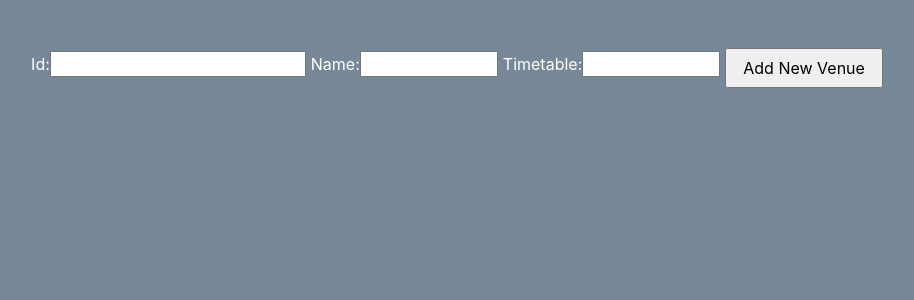
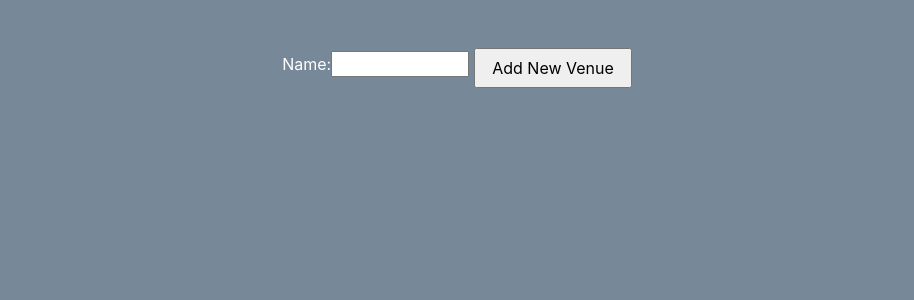
Before and after one commit to MAIsmail1/Action_FrontEnd, a React (Create React App) app: page /employee-login/add-venue in a window 1280 px wide. Shown: the top 300 px of the page, without its empty margins (183-1097 px from the left). Built offline with nearby package versions, Linux system fonts and the light colour scheme.

Commit message:
add new venue

```diff
--- a/src/App.css
+++ b/src/App.css
@@ -426,3 +426,8 @@ select {
   color: white;
   box-shadow: 0 4px 8px 0 rgba(165, 162, 162, 0.2), 0 6px 20px 0 rgba(0, 0, 0, 0.19);
 }
+
+.venue-button{
+  text-align: center;
+
+}
--- a/src/components/managementPage/EditButton.js
+++ b/src/components/managementPage/EditButton.js
@@ -8,11 +8,11 @@ const EditButton = () => {
 
 
             <nav>
-                <ul>
+                <ul className="venue-button">
+
                     <a href="" onClick={() => { navigate('list-of-venue') }} ><button>Venue List</button></a>
                     <a href="" onClick={() => { navigate('add-venue') }} ><button>Add Venue </button></a>
                     <a href="" onClick={() => { navigate('edit-venue') }} ><button>Edit Venue </button></a>
-                    <a href="" onClick={() => { navigate('delete-venue') }} ><button>Delete Venue </button></a>
                 </ul>
             </nav>
 
--- a/src/components/managementPage/VenueAdd.js
+++ b/src/components/managementPage/VenueAdd.js
@@ -6,23 +6,17 @@ import React from "react";
 
 const VenueAdd = () => {
 
-    const [id, setId] = useState('');
   const [name, setName] = useState('');
-  const [timetable, setTimetable] = useState('');
 
 
-  const handleIdChange = event => setId(event.target.value);
   const handleNameChange = event => setName(event.target.value);
-  const handleTimetableChange = event => setTimetable(event.target.value);
 
 
   const handleSubmit = event => {
    event.preventDefault();
 
    const venue = {
-     "id": id,
      "name": name,
-     "timetable": timetable
    }
 
    axios.post('http://127.0.0.1:8080/venue', venue) // axios gets post from web & connects to book
@@ -33,32 +27,17 @@ const VenueAdd = () => {
 
   return(
     <div>
-    <form>
-
-        <label>
-          Id:
-          <input
-          type="number"
-          name="id"
-          />
-        </label>
+    <form onSubmit={handleSubmit}>
 
         <label>
           Name:
           <input
           type="text"
           name="name"
+          onChange={handleNameChange}
           />
         </label>
 
-
-        <label>
-          Timetable:
-          <input
-          type="text"
-          name="timetable"
-          />
-        </label>
 
       <button type="submit">Add New Venue</button>
 
```
Also changed, not shown: src/index.css (line endings or trailing spaces).
